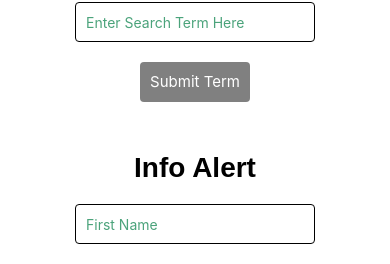
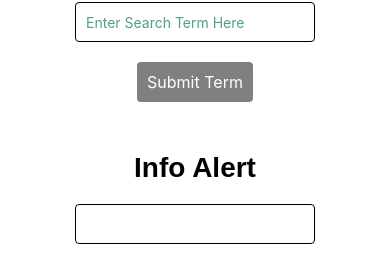
Before and after one commit to beebeean09/reactNativePrac, a React Native app: screen / in a window 390 px wide. Shown: the part 577-841 px from the top of the page. Built offline with nearby package versions, Linux system fonts and the light colour scheme.

Commit message:
use refs to clear form

```diff
--- a/components/alert.js
+++ b/components/alert.js
@@ -13,6 +13,15 @@ class AlertExample extends React.Component {
     alert('First Name: ' + first + ' Last Name: ' + last + ' Email: ' + email + '.');
   }
 
+  update(field) {
+    return val => this.setState({[field]: val});
+  }
+
+  clearForm(fieldName) {
+    alert(this.refs);
+    this.refs[fieldName].setNativeProps({fieldName: ''});
+  }
+
   render() {
 
    return (
@@ -20,25 +29,34 @@ class AlertExample extends React.Component {
        <Text style={styles.header}>Info Alert</Text>
        <TextInput
          style={styles.input}
-         placeholder = "First Name"
+         ref={'first'}
+        //  placeholder = "First Name"
          placeholderTextColor = "#4ba37b"
          autoCapitalize = "none"
-         onChangeText = {(first) => this.setState({first: first})}/>
+        //  onChangeText = {(first) => this.setState({first: first})}/>
+         onChangeText = {this.update('first')}/>
        <TextInput
+         ref={'last'}
          style={styles.input}
-         placeholder = "Last Name"
+        //  placeholder = "Last Name"
          placeholderTextColor = "#4ba37b"
          autoCapitalize = "none"
          onChangeText = {(last) => this.setState({last: last})}/>
        <TextInput
+        ref={'email'}
          style={styles.input}
-         placeholder = "Email"
+        //  placeholder = "Email"
          placeholderTextColor = "#4ba37b"
          autoCapitalize = "none"
          onChangeText = {(email) => this.setState({email: email})}/>
-       <TouchableOpacity onPress = {() => this.handleAlert(this.state.first, this.state.last, this.state.email)} style = {styles.button}>
-        <Text style={styles.text}>Alert With Info</Text>
-       </TouchableOpacity>
+       <View style={styles.buttonContainer}>
+        <TouchableOpacity onPress = {() => this.handleAlert(this.state.first, this.state.last, this.state.email)} style = {styles.button}>
+          <Text style={styles.text}>Alert With Info</Text>
+        </TouchableOpacity>
+        <TouchableOpacity onPress = {() => this.clearForm('first')} style = {styles.button}>
+          <Text style={styles.text}>Clear Form</Text>
+        </TouchableOpacity>
+       </View>
      </View>
    );
   }
@@ -50,16 +68,18 @@ const styles = StyleSheet.create ({
     justifyContent: 'center',
     alignItems: 'center'
   },
+  buttonContainer: {
+    flexDirection: 'row',
+    width: 300,
+  },
   button: {
     flex: 1,
     justifyContent: 'center',
     alignItems: 'center',
     backgroundColor: '#4ba37b',
-    width: 'auto',
-    height: 60,
-    borderRadius: 20,
-    marginTop: 10,
-    marginBottom: 20,
+    height: 40,
+    borderRadius: 4,
+    margin: 10,
     padding: 10
   },
   input: {
@@ -72,7 +92,7 @@ const styles = StyleSheet.create ({
   },
   text: {
     color: 'white',
-    fontSize: 18
+    fontSize: 16
   },
   header: {
     fontFamily: 'Arial',
--- a/components/giphySearchForm.js
+++ b/components/giphySearchForm.js
@@ -41,7 +41,7 @@ class GiphySearchForm extends React.Component {
 
     if (this.state.giphy) {
       giphyImage = this.state.giphy.map((idx, el) => (
-        <Image key={el} source={{uri: idx}} style={{ width: 200, height: 200 }} />
+        <Image key={el} source={{uri: idx}} style={styles.giphys} />
       ));
     }
 
@@ -57,7 +57,7 @@ class GiphySearchForm extends React.Component {
         <TouchableOpacity
           style={styles.submitButton}
           onPress = {() => this.fetchGiphy(this.state.searchTerm)}>
-          <Text style={{color: 'white', fontSize: 15}}>Submit Term</Text>
+          <Text style={styles.text}>Submit Term</Text>
         </TouchableOpacity>
         {giphyImage}
       </View>
@@ -91,6 +91,15 @@ const styles = StyleSheet.create({
     fontFamily: 'Arial',
     fontSize: 28,
     fontWeight: 'bold'
+  },
+  text: {
+    color: 'white',
+    fontSize: 16
+  },
+  giphys: {
+    width: 200,
+    height: 200,
+    margin: 10
   }
 });
 
```
